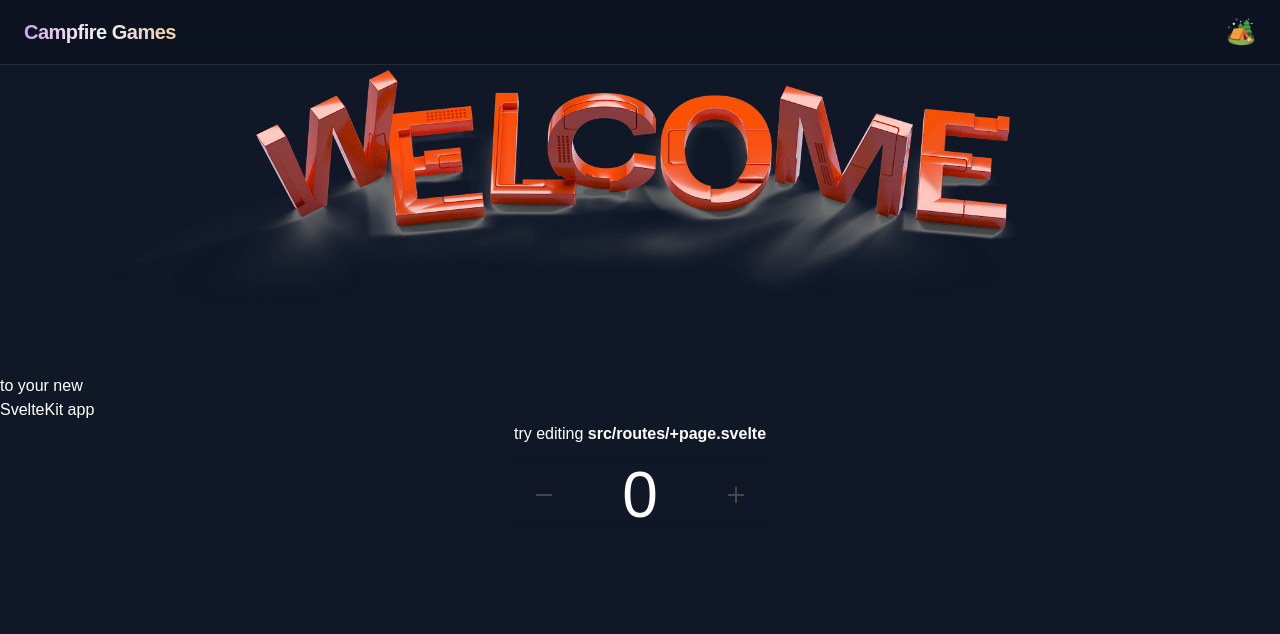
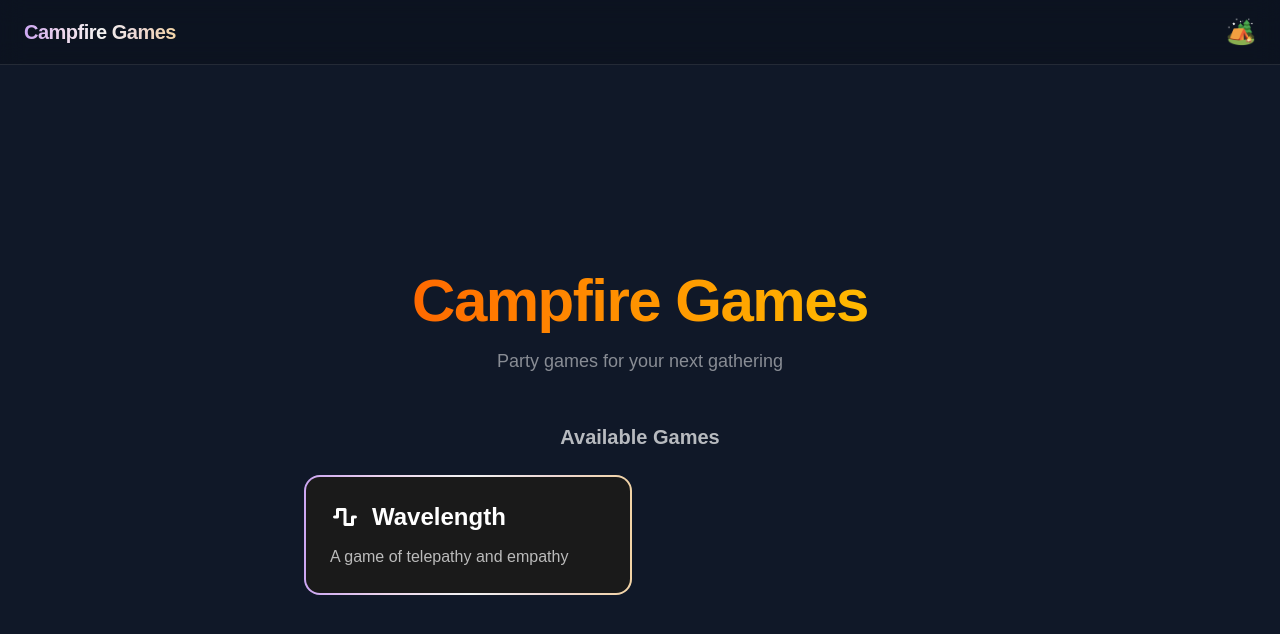
Before and after one commit to Skithy/campfire-games, a SvelteKit app: page / in a window 1280 px wide. Shown: the top 634 px of the page. Built offline with nearby package versions, Linux system fonts and the light colour scheme.

Commit message:
Update home screen

```diff
--- a/src/routes/+page.svelte
+++ b/src/routes/+page.svelte
@@ -1,60 +1,65 @@
 <script lang="ts">
-  import welcomeFallback from "$lib/images/svelte-welcome.png"
-  import welcome from "$lib/images/svelte-welcome.webp"
+  import { fade } from "svelte/transition"
 
-  import Counter from "./Counter.svelte"
+  import { GOLD, PURPLE } from "$lib/constants/wavelengthColors"
+  import { Color } from "$lib/utils/colors"
+
+  const games = [
+    {
+      name: "Wavelength",
+      description: "A game of telepathy and empathy",
+      url: "/wavelength",
+      gradient: Color.toGradient(PURPLE, GOLD),
+      icon: "fa-solid fa-wave-square",
+    },
+  ]
 </script>
 
 <svelte:head>
-  <title>Home</title>
-  <meta name="description" content="Svelte demo app" />
+  <title>Campfire Games</title>
+  <meta name="description" content="Party games for your next gathering" />
 </svelte:head>
 
-<section>
-  <h1>
-    <span class="welcome">
-      <picture>
-        <source srcset={welcome} type="image/webp" />
-        <img src={welcomeFallback} alt="Welcome" />
-      </picture>
-    </span>
+<div class="flex h-full flex-col items-center justify-center gap-12 px-4 py-6" in:fade>
+  <div class="space-y-3 text-center">
+    <h1 class="pb-1 text-5xl font-black tracking-tight sm:text-6xl">
+      <span
+        class="bg-gradient-to-r from-orange-500 to-amber-400"
+        style:-webkit-background-clip="text"
+        style:background-clip="text"
+        style:color="transparent"
+      >
+        Campfire Games
+      </span>
+    </h1>
+    <p class="text-lg text-white/50">Party games for your next gathering</p>
+  </div>
 
-    to your new<br />SvelteKit app
-  </h1>
-
-  <h2>
-    try editing <strong>src/routes/+page.svelte</strong>
-  </h2>
-
-  <Counter />
-</section>
-
-<style>
-  section {
-    display: flex;
-    flex-direction: column;
-    justify-content: center;
-    align-items: center;
-    flex: 0.6;
-  }
-
-  h1 {
-    width: 100%;
-  }
-
-  .welcome {
-    display: block;
-    position: relative;
-    width: 100%;
-    height: 0;
-    padding: 0 0 calc(100% * 495 / 2048) 0;
-  }
-
-  .welcome img {
-    position: absolute;
-    width: 100%;
-    height: 100%;
-    top: 0;
-    display: block;
-  }
-</style>
+  <div class="w-full max-w-2xl space-y-6">
+    <h2 class="text-center text-xl font-semibold text-white/70">Available Games</h2>
+    <div class="grid gap-4 sm:grid-cols-2">
+      {#each games as game}
+        <a
+          href={game.url}
+          class="group relative overflow-hidden rounded-2xl p-0.5 transition-all hover:scale-[1.02] active:scale-[0.98]"
+          style:background={game.gradient}
+        >
+          <div
+            class="flex flex-col gap-3 rounded-[14px] bg-[#1a1a1a] p-6 transition-colors group-hover:bg-transparent"
+          >
+            <div class="flex items-center gap-3">
+              <i class="{game.icon} text-2xl text-white transition-colors group-hover:text-black"
+              ></i>
+              <h3 class="text-2xl font-bold text-white transition-colors group-hover:text-black">
+                {game.name}
+              </h3>
+            </div>
+            <p class="text-white/70 transition-colors group-hover:text-black/80">
+              {game.description}
+            </p>
+          </div>
+        </a>
+      {/each}
+    </div>
+  </div>
+</div>
```
